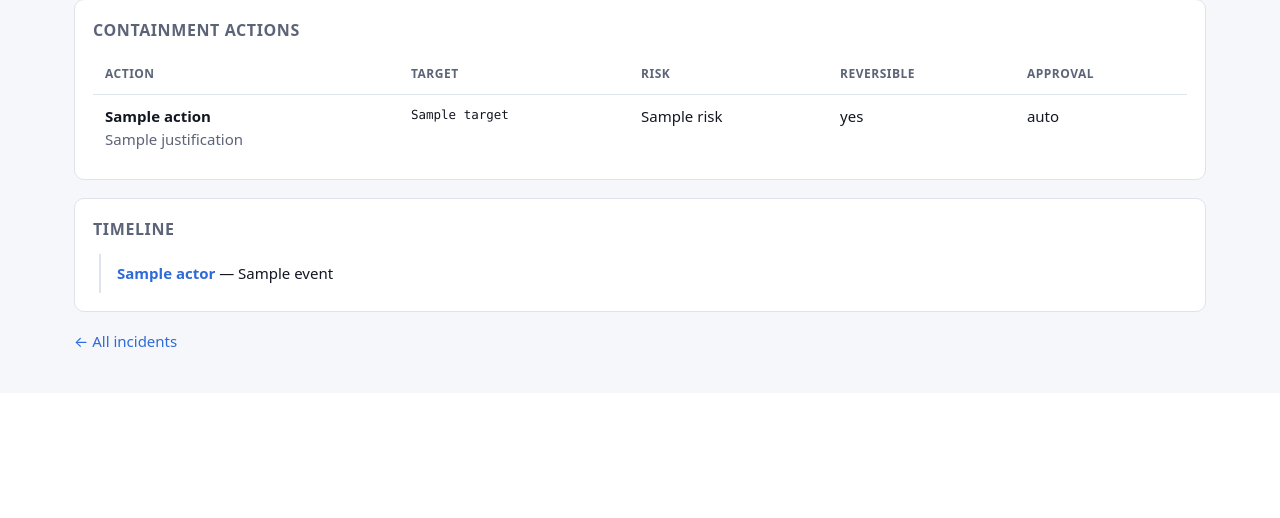
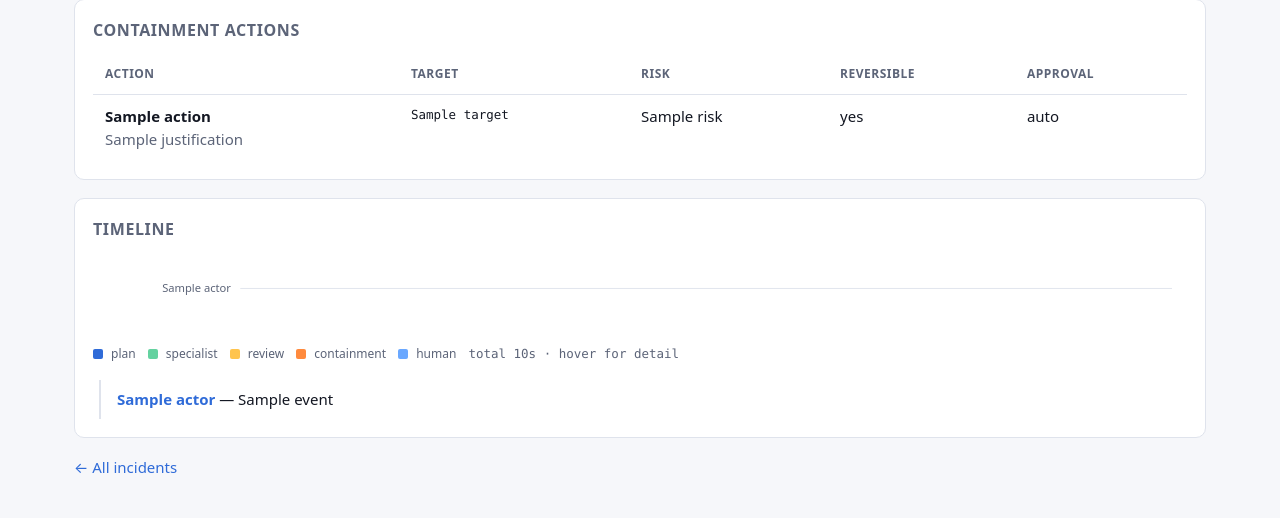
Before and after one commit to Al-T4ie/AgenticIR, a FastAPI app: template app/templates/incident.html in a window 1280 px wide. Shown: the part 738-1256 px from the top of the page. Before the commit the page ends 1085 px from the top, so only its background shows below. Run offline with FastAPI, Linux system fonts and the light colour scheme; the template is opened without the code that fills it: most values are stand-ins (such as "Sample title", 1, 10 or a date in 2020); parts of the project's set-up code (start-up, migrations or seed data) failed here and were passed over.

Commit message:
Update app/templates/incident.html

```diff
--- a/app/templates/incident.html
+++ b/app/templates/incident.html
@@ -118,7 +118,71 @@
 
 <div class="panel">
   <h2>Timeline</h2>
-  <ul class="timeline">
+
+  {% if not chart.empty %}
+  {# LEFT is the label gutter. "containment planner" is the longest lane name
+     the graph produces and it needs every pixel of this. #}
+  {% set ROW = 30 %}{% set TOP = 26 %}{% set LEFT = 158 %}{% set W = 1000 %}
+  {% set H = TOP + chart.lanes|length * ROW + 30 %}
+  <div class="chart-wrap">
+    <svg class="gantt" viewBox="0 0 {{ LEFT + W + 16 }} {{ H }}" role="img"
+         aria-label="Investigation timeline, {{ '%.0f'|format(chart.total) }} seconds across {{ chart.lanes|length }} agents">
+
+      <!-- Run bands: a second intake means the incident was reopened. -->
+      {% for r in chart.runs %}
+        {% set rx = LEFT + (r.start / chart.total) * W %}
+        {% set rw = ((r.end - r.start) / chart.total) * W %}
+        {% if not loop.first %}
+          <rect x="{{ rx }}" y="6" width="{{ rw }}" height="{{ H - 12 }}" class="run-band"/>
+          <line x1="{{ rx }}" y1="6" x2="{{ rx }}" y2="{{ H - 20 }}" class="run-edge"/>
+        {% endif %}
+        <text x="{{ rx + 4 }}" y="16" class="run-label">{{ r.label }}</text>
+      {% endfor %}
+
+      <!-- Time axis -->
+      {% for t in chart.ticks %}
+        {% set tx = LEFT + (t.at / chart.total) * W %}
+        <line x1="{{ tx }}" y1="{{ TOP - 6 }}" x2="{{ tx }}" y2="{{ H - 22 }}" class="grid-line"/>
+        <text x="{{ tx }}" y="{{ H - 8 }}" class="tick" text-anchor="middle">{{ t.label }}</text>
+      {% endfor %}
+
+      {% for lane in chart.lanes %}
+        {% set y = TOP + loop.index0 * ROW %}
+        <text x="{{ LEFT - 10 }}" y="{{ y + 15 }}" class="lane-label" text-anchor="end">{{ lane.actor }}</text>
+        <line x1="{{ LEFT }}" y1="{{ y + 11 }}" x2="{{ LEFT + W }}" y2="{{ y + 11 }}" class="lane-rule"/>
+
+        {% for s in lane.spans %}
+          {% set sx = LEFT + (s.start / chart.total) * W %}
+          {% set sw = [((s.end - s.start) / chart.total) * W, 3]|max %}
+          <rect x="{{ sx }}" y="{{ y + 3 }}" width="{{ sw }}" height="16" rx="3"
+                class="span k-{{ lane.kind }}{% if s.failed %} failed{% endif %}{% if s.open %} open{% endif %}">
+            <title>{{ lane.actor }} · round {{ s.round }} · {{ '%.0f'|format(s.end - s.start) }}s{% if s.failed %} · failed{% endif %}</title>
+          </rect>
+          {% if sw > 34 %}
+            <text x="{{ sx + 5 }}" y="{{ y + 15 }}" class="span-text">{{ '%.0f'|format(s.end - s.start) }}s</text>
+          {% endif %}
+        {% endfor %}
+
+        {% for m in lane.marks %}
+          {% set mx = LEFT + (m.at / chart.total) * W %}
+          <circle cx="{{ mx }}" cy="{{ y + 11 }}" r="5" class="mark k-{{ lane.kind }}">
+            <title>{{ m.label }}</title>
+          </circle>
+        {% endfor %}
+      {% endfor %}
+    </svg>
+  </div>
+  <div class="row muted" style="font-size:12px; margin-top:10px">
+    <span><i class="key k-plan"></i> plan</span>
+    <span><i class="key k-work"></i> specialist</span>
+    <span><i class="key k-review"></i> review</span>
+    <span><i class="key k-action"></i> containment</span>
+    <span><i class="key k-human"></i> human</span>
+    <span class="mono">total {{ '%.0f'|format(chart.total) }}s · hover for detail</span>
+  </div>
+  {% endif %}
+
+  <ul class="timeline" style="margin-top:16px">
     {% for t in incident.timeline %}
       <li><span class="muted mono">{{ (t.at or '')[11:19] }}</span> <b>{{ t.actor }}</b> — {{ t.event }}</li>
     {% else %}
```
